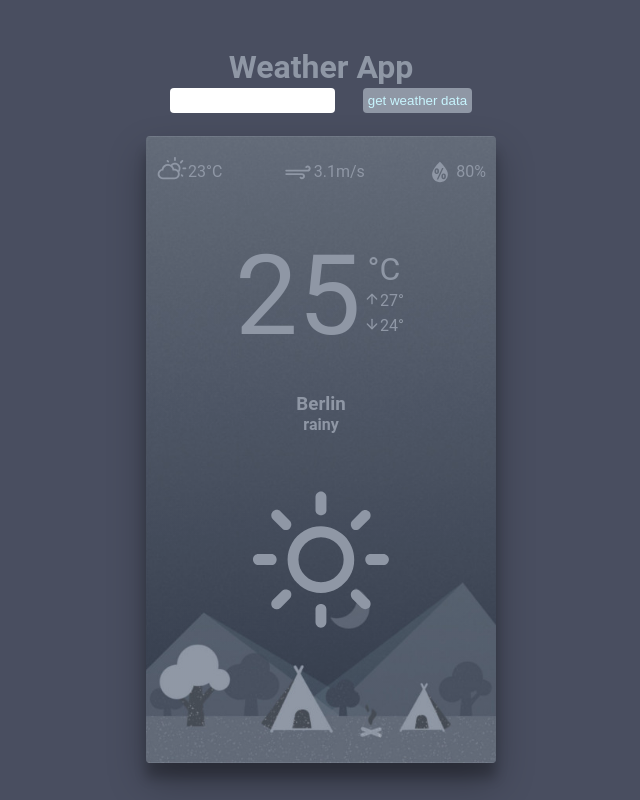
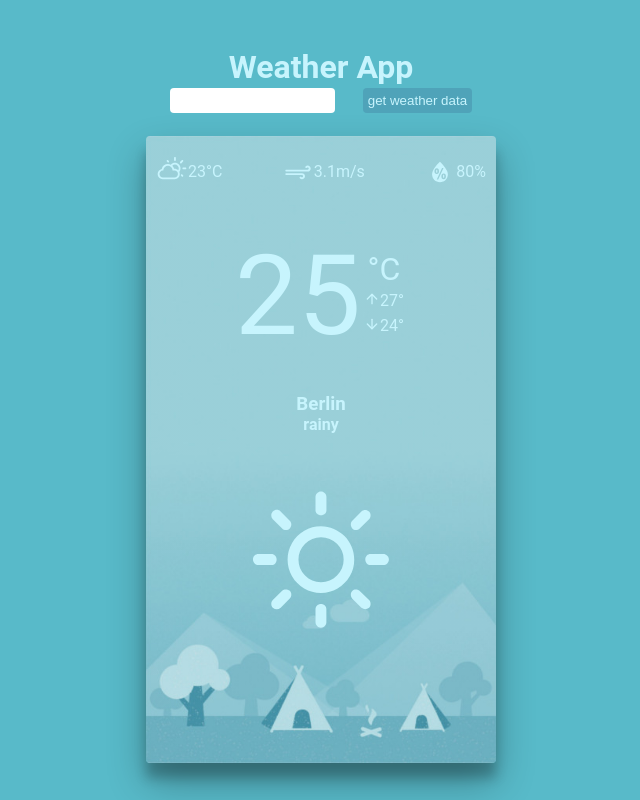
Before and after one commit to Adanurk/react-wheather-app, a React (Create React App) app: page / in a window 1280 px wide. Shown: the whole page, without its empty margins (319-959 px from the left). Built offline with nearby package versions, Linux system fonts and the light colour scheme; no server answers; the HTML template or start-up script is replaced by a standard one.

Commit message:
problem fixed

```diff
--- a/src/App.js
+++ b/src/App.js
@@ -7,7 +7,7 @@ import { FiArrowDown } from "react-icons/fi";
 import {WiDaySunny, WiNightClear, WiDayCloudy, WiNightAltCloudy, WiCloud, WiCloudy, WiNightAltCloudyHigh, WiDayHail, WiNightAltHail, WiDayRain, WiNightRain, WiDayLightning, WiNightLightning, WiDaySnow, WiNightAltSnow, WiDayFog, WiNightFog} from "react-icons/wi"
 
 function App() {
-  let time = new Date().getHours;
+  let time = new Date().getHours();
   const [inputValue, setInputVal] = useState("Leipzig");
   const [weather, setWeather] = useState({
     feelsLike:"23",
@@ -99,18 +99,16 @@ function App() {
     })
   }, [])
 
-
-
   return (
-    <div className={`App ${(time < 5 && time < 18) ? "day" : "night"}`}>
+    <div className={`App ${(time > 5 && time < 18) ? "day" : "night"}`}>
       <header className='top'>
         <h1 className='heading'>Weather App</h1>
         <div className='input-field'>
           <input type="text" onChange={getInputValue} />
-          <button onClick={getWeatherInfo} className={`${(time < 5 && time < 18) ? "btn-day" : "btn-night"}`}>get weather data</button>
+          <button onClick={getWeatherInfo} className={`${(time > 5 && time < 18) ? "btn-day" : "btn-night"}`}>get weather data</button>
         </div>
       </header>
-      <main className={`card ${(time < 5 && time < 18) ? "app--day" : "app--night"}`}>
+      <main className={`card ${(time > 5 && time < 18) ? "app--day" : "app--night"}`}>
         <div className='details'>
           <p className='details-p'>
             <WiDayCloudy className='md-logos'/>
```
